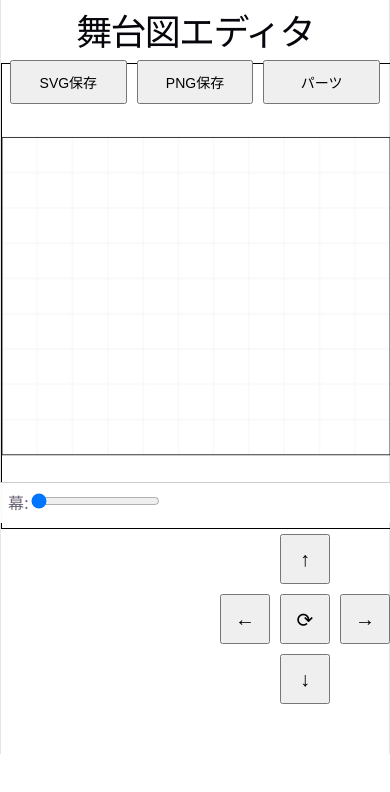
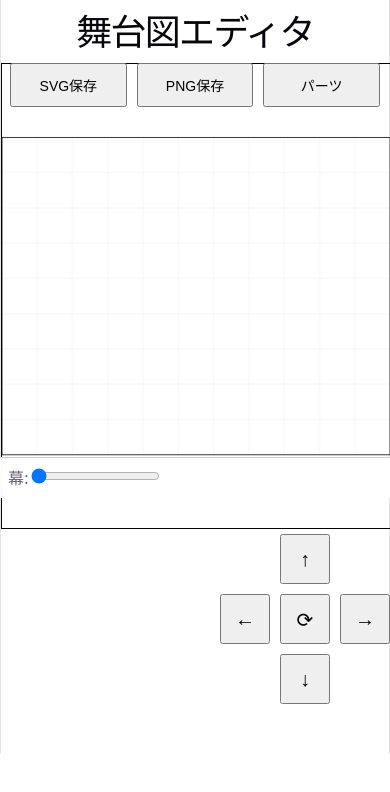
Before and after one commit to kani-kani-22/stage-designer, a React (Vite) app: page / in a window 390 px wide. Shown: the top 792 px of the page. Built offline with nearby package versions, Linux system fonts and the light colour scheme.

Commit message:
added minimum appdate about mobile

```diff
--- a/src/App.tsx
+++ b/src/App.tsx
@@ -422,7 +422,7 @@ useEffect(() => {
  //~~~~~~幕スライダー~~~~~~~
   style={{
     position: "fixed",
-    bottom: isMobile ? "calc(38vh)" : 40,
+    bottom: isMobile ? "calc(41vh)" : 40,
     left: 0,
     width: "100%",
     background: "rgba(255,255,255,0.95)",
@@ -498,11 +498,11 @@ useEffect(() => {
   <div
     style={{
       position: "fixed",
-      top: isMobile ? 60 : "auto",
+      top: isMobile ? 63 : "auto",
       bottom: isMobile ? "auto" : 220,
       left: isMobile ? 10 : 20,
       right: isMobile ? 10 : "auto",
-      zIndex: isMobile ? 15 : 50,
+      zIndex: isMobile ? 9 : 50,
       display: "flex",
       gap: 10,
       justifyContent: isMobile ? "space-between" : "flex-start"
```
